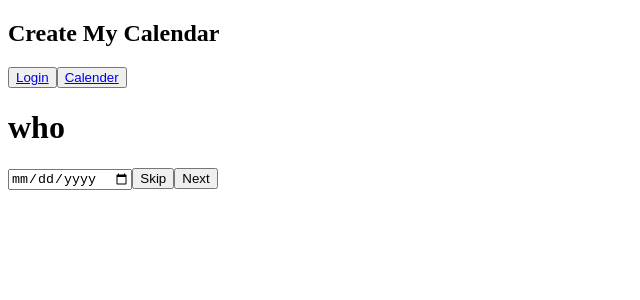
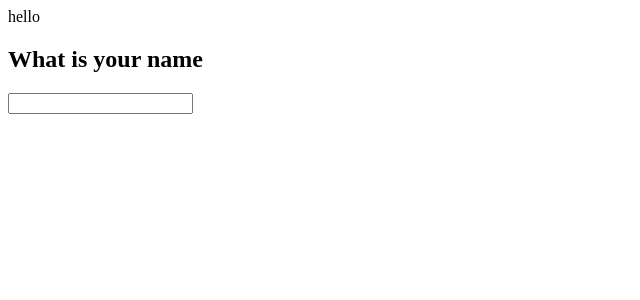
Before and after one commit to Turing-Eras/front_end, a React (Create React App) app: page / in a window 1280 px wide. Shown: the top 300 px of the page, without its empty margins (0-640 px from the left). Built offline with nearby package versions, Linux system fonts and the light colour scheme.

Commit message:
Add conditional button to text question

```diff
--- a/src/Components/App/App.tsx
+++ b/src/Components/App/App.tsx
@@ -3,12 +3,12 @@ import { FormContainer } from '../FormContainer/FormContainer';
 import {Route} from 'react-router-dom'
 import LoginPage from '../LoginPage/LoginPage'
 import CalendarComponent from '../CalendarComponent/CalendarComponent'
-
+import RequiredForm from '../RequiredForm/RequiredForm'
 export const App = () => {
   return(
   <>
     <Route exact path='/'>
-        <FormContainer/>
+        <RequiredForm/>
       </Route>
 
       <Route path = '/login'
--- /dev/null
+++ b/src/Components/RequiredForm/RequiredForm.tsx
@@ -0,0 +1,16 @@
+import React, { useState } from 'react';
+import TextQuestion from '../TextQuestion/TextQuestion'
+let RequiredForm = () =>{
+let questions = ['What is your name', 'What is your birthday', 'What is your email address']
+let [answers,addAnswer ]= useState<string[]>([])
+let [currentQuestionIndex,updateIndex ]= useState(0)
+let [button, changeButton] = useState(false)
+
+return(
+<form>
+  hello
+    <TextQuestion currentQuestion = {questions[currentQuestionIndex]} changeQuestion = {updateIndex} addAnswer = {addAnswer} answers = {answers} currentQuestionIndex = {currentQuestionIndex} showButton = {button} changeButton = {changeButton}/>
+    </form>
+)
+}
+export default RequiredForm
--- a/src/Components/TextQuestion/TextQuestion.tsx
+++ b/src/Components/TextQuestion/TextQuestion.tsx
@@ -2,20 +2,20 @@ import React, { useState } from 'react';
 
 type ChangeQuestion = (index: number) => void;
 
-type SetAnswer = (answer: string[]) => void;
+type AddAnswer = (answer: string[]) => void;
 type ChangeButton = (showButton: boolean) => void
 type QuestionProps = {
   changeQuestion: ChangeQuestion;
   currentQuestionIndex: number;
   currentQuestion: string;
-  setAnswer: SetAnswer;
+  addAnswer: AddAnswer;
   answers: string[];
   showButton :boolean;
   changeButton :ChangeButton
 };
 
 let TextQuestion = (props:QuestionProps) =>{
-  const [date, updateText] = useState('')
+  const [text, updateText] = useState('')
   const [answer, saveAnswer] = useState('');
 
   const handleChange =  (event: React.ChangeEvent<HTMLInputElement>) => {
@@ -25,23 +25,24 @@ let TextQuestion = (props:QuestionProps) =>{
 
   };
   let nextButton = false
-  let displayNext = () =>{
-    ChangeButton(true)
-  }
+
   return (
+    <section>
       <h1>{props.currentQuestion}</h1>
-    <input data-testid='date' type='date' onChange={handleChange} value = {date} onSubmit ={displayNext}></input>
-    {nextButton && <button
+      <input data-testid='text' type='text' onChange={handleChange} value = {text} ></input>
+      {text !== '' && <button
         type='button'
         onClick={() => {
           props.changeQuestion(props.currentQuestionIndex + 1);
-        props.setAnswer([...props.answers, answer]);
-
+          props.addAnswer([...props.answers, answer]);
+          props.changeButton(nextButton)
           updateText('')
         }}>
         Next
       </button>
       }
+    </section>
+
   )
 }
 export default TextQuestion
```
Also changed, not shown: src/Components/RequiredComponent.tsx/RequiredComponent.tsx (deleted, +0 -17 lines), 1 other file (tests, documents, lock files or other folders). Lines whose indentation alone changed are shown as unchanged.
